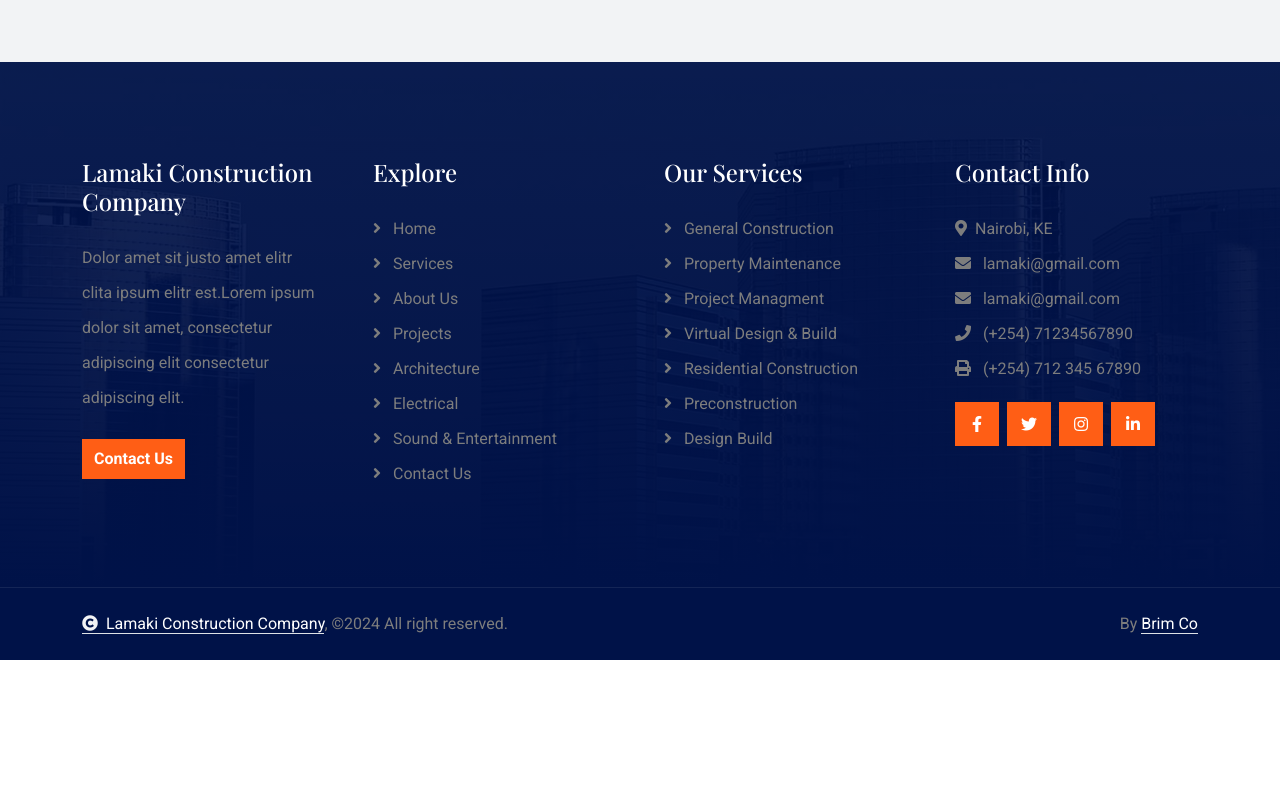
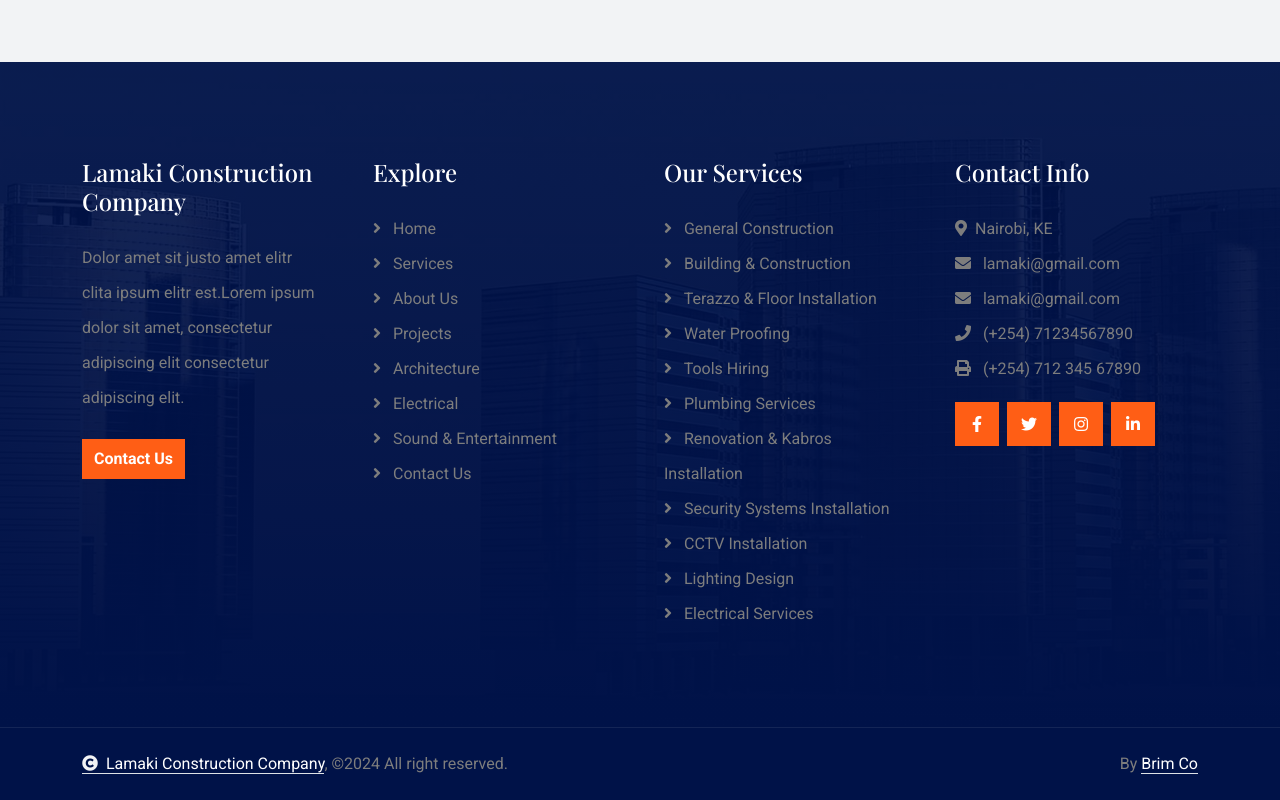
Before and after one commit to JimmieKaba19/lamaki_design, a plain HTML site: page quote.html in a window 1280 px wide. Shown: the part 1404-2204 px from the top of the page. Before the commit the page ends 2064 px from the top, so only its background shows below. Drawn offline with nearby package versions, Linux system fonts and the light colour scheme; some packages are replaced by stand-ins of ours; a script that the page names is missing; a web font is replaced by a local one.

Commit message:
feat: editing of footer services and links

```diff
--- a/quote.html
+++ b/quote.html
@@ -247,16 +247,20 @@
                           </div>
                       </div>
                       <div class="col-md-6 col-lg-6 col-xl-3">
-                          <div class="footer-item d-flex flex-column">
-                              <h4 class="text-white mb-4">Our Services</h4>
-                              <a href="service.html"><i class="fas fa-angle-right me-2"></i> General Construction</a>
-                              <a href="service.html"><i class="fas fa-angle-right me-2"></i> Property Maintenance</a>
-                              <a href="service.html"><i class="fas fa-angle-right me-2"></i> Project Managment</a>
-                              <a href="service.html"><i class="fas fa-angle-right me-2"></i> Virtual Design & Build</a>
-                              <a href="service.html"><i class="fas fa-angle-right me-2"></i> Residential Construction</a>
-                              <a href="service.html"><i class="fas fa-angle-right me-2"></i> Preconstruction</a>
-                              <a href="service.html"><i class="fas fa-angle-right me-2"></i> Design Build</a>
-                          </div>
+                        <div class="footer-item d-flex flex-column">
+                            <h4 class="text-white mb-4">Our Services</h4>
+                            <a href="service.html"><i class="fas fa-angle-right me-2"></i> General Construction</a>
+                            <a href="service.html"><i class="fas fa-angle-right me-2"></i> Building & Construction</a>
+                            <a href="service.html"><i class="fas fa-angle-right me-2"></i> Terazzo & Floor Installation</a>
+                            <a href="service.html"><i class="fas fa-angle-right me-2"></i> Water Proofing</a>
+                            <a href="service.html"><i class="fas fa-angle-right me-2"></i> Tools Hiring</a>
+                            <a href="service.html"><i class="fas fa-angle-right me-2"></i> Plumbing Services</a>
+                            <a href="service.html"><i class="fas fa-angle-right me-2"></i> Renovation & Kabros Installation</a>
+                            <a href="electrical.html"><i class="fas fa-angle-right me-2"></i> Security Systems Installation</a>
+                            <a href="electrical.html"><i class="fas fa-angle-right me-2"></i> CCTV Installation</a>
+                            <a href="electrical.html"><i class="fas fa-angle-right me-2"></i> Lighting Design</a>
+                            <a href="electrical.html"><i class="fas fa-angle-right me-2"></i> Electrical Services</a>
+                        </div>
                       </div>
                       <div class="col-md-6 col-lg-6 col-xl-3">
                           <div class="footer-item d-flex flex-column">
```
Also changed, not shown: about.html (+10 -6 lines), architecture.html (+10 -6 lines), contact.html (+10 -6 lines), electrical.html (+10 -6 lines), index.html (+12 -9 lines), project.html (+10 -6 lines), service.html (+10 -6 lines), sound-ent.html (+10 -6 lines).
